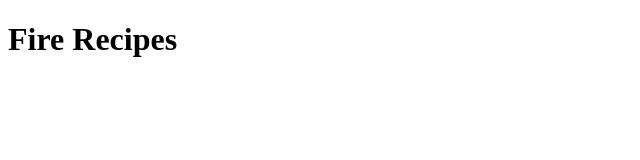
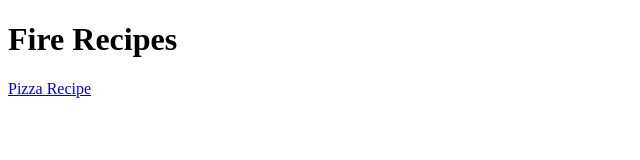
Before and after one commit to adam-nour/recipe-website, a plain HTML site: page index.html in a window 1280 px wide. Shown: the whole page, without its empty margins (0-640 px from the left). Drawn offline with Linux system fonts and the light colour scheme.

Commit message:
Link recipe to index

```diff
--- a/index.html
+++ b/index.html
@@ -7,5 +7,6 @@
 </head>
 <body>
     <h1>Fire Recipes</h1>
+    <a href="./recipes/pizza.html">Pizza Recipe</a>
 </body>
 </html>
```
